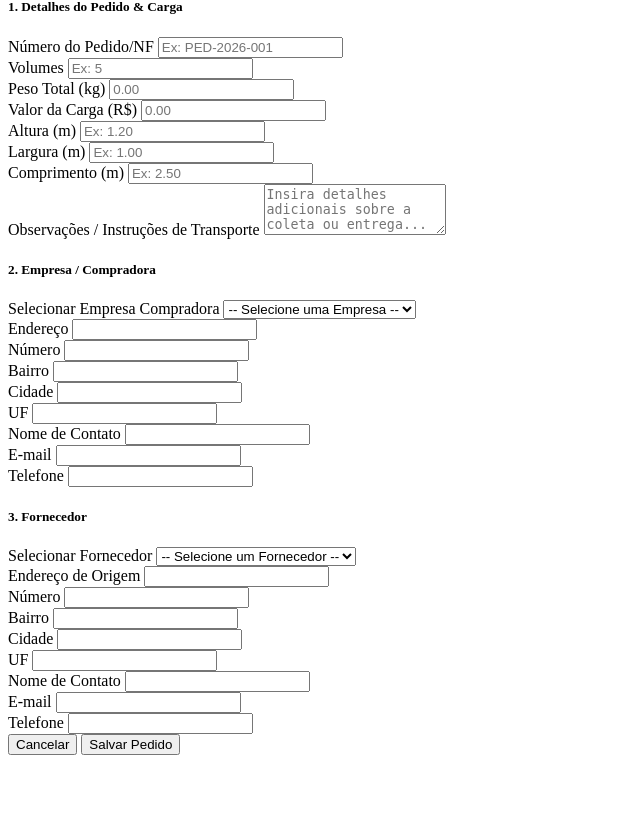
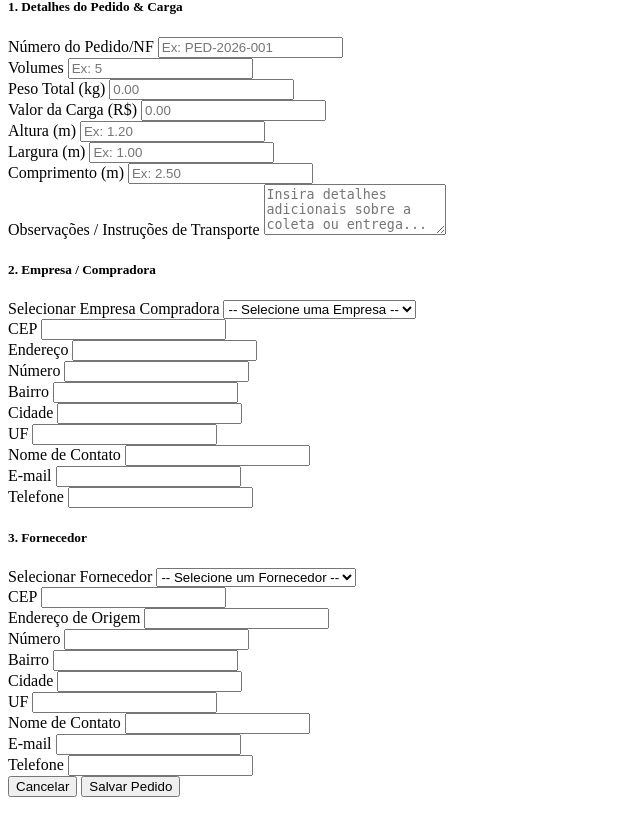
Before and after one commit to anderferreira300480/gestor_fretes, a Flask app: template app/templates/pedidos/novo.html in a window 1280 px wide. Shown: the part 49-862 px from the top of the page, without its empty margins (0-640 px from the left). Before the commit the page ends 804 px from the top, so only its background shows below. Run offline with Flask 3, Linux system fonts and the light colour scheme; the template is opened without the code that fills it, so the values that code supplies are empty.

Commit message:
Ajustes no formulário de pedidos

```diff
--- a/app/models.py
+++ b/app/models.py
@@ -1,4 +1,3 @@
-# app/models.py
 from app.database import db
 from datetime import datetime
 
@@ -7,6 +6,7 @@ class Empresa(db.Model):
     id = db.Column(db.Integer, primary_key=True)
     razao_social = db.Column(db.String(150), nullable=False)
     cnpj = db.Column(db.String(20), nullable=False)
+    cep = db.Column(db.String(10))  # Campo de CEP adicionado
     endereco = db.Column(db.String(200))
     numero = db.Column(db.String(20))
     bairro = db.Column(db.String(100))
@@ -23,6 +23,7 @@ class Transportadora(db.Model):
     id = db.Column(db.Integer, primary_key=True)
     razao_social = db.Column(db.String(150), nullable=False)
     cnpj = db.Column(db.String(20), nullable=False)
+    cep = db.Column(db.String(10))  # Campo de CEP adicionado
     endereco = db.Column(db.String(200))
     numero = db.Column(db.String(20))
     bairro = db.Column(db.String(100))
@@ -37,6 +38,7 @@ class Fornecedor(db.Model):
     id = db.Column(db.Integer, primary_key=True)
     razao_social = db.Column(db.String(150), nullable=False)
     cnpj = db.Column(db.String(20), nullable=False)
+    cep = db.Column(db.String(10))  # Campo de CEP adicionado
     endereco = db.Column(db.String(200))
     numero = db.Column(db.String(20))
     bairro = db.Column(db.String(100))
@@ -72,5 +74,5 @@ class CotacaoFrete(db.Model):
     transportadora_id = db.Column(db.Integer, db.ForeignKey('transportadoras.id'), nullable=True)
     transportadora = db.relationship('Transportadora', backref='cotacoes', lazy=True)
 
-# Alias de compatibilidade (para evitar erros se algum arquivo ainda utilizar 'Cotacao')
+# Alias de compatibilidade
 Cotacao = CotacaoFrete
--- a/app/routes/cadastros.py
+++ b/app/routes/cadastros.py
@@ -1,4 +1,3 @@
-# app/routes/cadastros.py
 import re
 from flask import Blueprint, render_template, request, jsonify
 from app.database import db
@@ -45,6 +44,7 @@ def empresas():
             nova_empresa = Empresa(
                 razao_social=request.form.get('razao_social'),
                 cnpj=cnpj_limpo,
+                cep=apenas_numeros(request.form.get('cep')),
                 endereco=request.form.get('endereco'),
                 numero=request.form.get('numero'),
                 bairro=request.form.get('bairro'),
@@ -79,6 +79,7 @@ def transportadoras():
             nova_transp = Transportadora(
                 razao_social=request.form.get('razao_social'),
                 cnpj=cnpj_limpo,
+                cep=apenas_numeros(request.form.get('cep')),
                 endereco=request.form.get('endereco'),
                 numero=request.form.get('numero'),
                 bairro=request.form.get('bairro'),
@@ -113,6 +114,7 @@ def fornecedores():
             novo_forn = Fornecedor(
                 razao_social=request.form.get('razao_social'),
                 cnpj=cnpj_limpo,
+                cep=apenas_numeros(request.form.get('cep')),
                 endereco=request.form.get('endereco'),
                 numero=request.form.get('numero'),
                 bairro=request.form.get('bairro'),
--- a/app/routes/pedidos.py
+++ b/app/routes/pedidos.py
@@ -12,6 +12,7 @@ def obter_empresa(empresa_id):
         return jsonify({'erro': 'Empresa não encontrada'}), 404
 
     return jsonify({
+        'cep': empresa.cep or '',
         'endereco': empresa.endereco or '',
         'numero': empresa.numero or '',
         'bairro': empresa.bairro or '',
@@ -27,9 +28,10 @@ def obter_empresa(empresa_id):
 def obter_fornecedor(fornecedor_id):
     fornecedor = Fornecedor.query.get(fornecedor_id)
     if not fornecedor:
-        return jsonify({'erro': 'Fornecedor não encontrado'}), 404
+        return jsonify({'erro': 'Fornecedor não encontrada'}), 404
 
     return jsonify({
+        'cep': fornecedor.cep or '',
         'endereco': fornecedor.endereco or '',
         'numero': fornecedor.numero or '',
         'bairro': fornecedor.bairro or '',
--- a/app/templates/pedidos/novo.html
+++ b/app/templates/pedidos/novo.html
@@ -66,11 +66,15 @@
                         </select>
                     </div>
 
+                    <div class="col-md-3">
+                        <label for="emp_cep" class="form-label">CEP</label>
+                        <input type="text" class="form-control" id="emp_cep" name="emp_cep">
+                    </div>
                     <div class="col-md-6">
                         <label for="emp_endereco" class="form-label">Endereço</label>
                         <input type="text" class="form-control" id="emp_endereco" name="emp_endereco">
                     </div>
-                    <div class="col-md-2">
+                    <div class="col-md-3">
                         <label for="emp_numero" class="form-label">Número</label>
                         <input type="text" class="form-control" id="emp_numero" name="emp_numero">
                     </div>
@@ -78,11 +82,11 @@
                         <label for="emp_bairro" class="form-label">Bairro</label>
                         <input type="text" class="form-control" id="emp_bairro" name="emp_bairro">
                     </div>
-                    <div class="col-md-8">
+                    <div class="col-md-5">
                         <label for="emp_cidade" class="form-label">Cidade</label>
                         <input type="text" class="form-control" id="emp_cidade" name="emp_cidade">
                     </div>
-                    <div class="col-md-4">
+                    <div class="col-md-3">
                         <label for="emp_estado" class="form-label">UF</label>
                         <input type="text" class="form-control" id="emp_estado" name="emp_estado" maxlength="2">
                     </div>
@@ -119,11 +123,15 @@
                         </select>
                     </div>
 
+                    <div class="col-md-3">
+                        <label for="forn_cep" class="form-label">CEP</label>
+                        <input type="text" class="form-control" id="forn_cep" name="forn_cep">
+                    </div>
                     <div class="col-md-6">
                         <label for="forn_endereco" class="form-label">Endereço de Origem</label>
                         <input type="text" class="form-control" id="forn_endereco" name="forn_endereco">
                     </div>
-                    <div class="col-md-2">
+                    <div class="col-md-3">
                         <label for="forn_numero" class="form-label">Número</label>
                         <input type="text" class="form-control" id="forn_numero" name="forn_numero">
                     </div>
@@ -131,11 +139,11 @@
                         <label for="forn_bairro" class="form-label">Bairro</label>
                         <input type="text" class="form-control" id="forn_bairro" name="forn_bairro">
                     </div>
-                    <div class="col-md-8">
+                    <div class="col-md-5">
                         <label for="forn_cidade" class="form-label">Cidade</label>
                         <input type="text" class="form-control" id="forn_cidade" name="forn_cidade">
                     </div>
-                    <div class="col-md-4">
+                    <div class="col-md-3">
                         <label for="forn_estado" class="form-label">UF</label>
                         <input type="text" class="form-control" id="forn_estado" name="forn_estado" maxlength="2">
                     </div>
@@ -190,7 +198,8 @@
             selectEmpresa.addEventListener('change', function() {
                 const empresaId = this.value;
 
-                // Limpa os campos de endereço
+                // Limpa estritamente os campos de endereço da empresa
+                document.getElementById('emp_cep').value = '';
                 document.getElementById('emp_endereco').value = '';
                 document.getElementById('emp_numero').value = '';
                 document.getElementById('emp_bairro').value = '';
@@ -203,15 +212,13 @@
                     .then(res => res.json())
                     .then(data => {
                         if (data.erro) return;
-                        // Preenche APENAS os dados de endereço da Empresa
+                        // Preenche os dados direcionando estritamente para o prefixo emp_
+                        document.getElementById('emp_cep').value = data.cep || '';
                         document.getElementById('emp_endereco').value = data.endereco || '';
                         document.getElementById('emp_numero').value = data.numero || '';
                         document.getElementById('emp_bairro').value = data.bairro || '';
                         document.getElementById('emp_cidade').value = data.cidade || '';
                         document.getElementById('emp_estado').value = data.estado || '';
-
-                        // Nota: Nome de Contato, E-mail e Telefone da empresa NÃO são preenchidos
-                        // para permitirem digitação manual.
                     })
                     .catch(err => console.error('Erro ao buscar empresa:', err));
             });
@@ -223,6 +230,8 @@
             selectFornecedor.addEventListener('change', function() {
                 const fornecedorId = this.value;
 
+                // Limpa estritamente os campos do fornecedor
+                document.getElementById('forn_cep').value = '';
                 document.getElementById('forn_endereco').value = '';
                 document.getElementById('forn_numero').value = '';
                 document.getElementById('forn_bairro').value = '';
@@ -238,6 +247,8 @@
                     .then(res => res.json())
                     .then(data => {
                         if (data.erro) return;
+                        // Preenche os dados direcionando estritamente para o prefixo forn_
+                        document.getElementById('forn_cep').value = data.cep || '';
                         document.getElementById('forn_endereco').value = data.endereco || '';
                         document.getElementById('forn_numero').value = data.numero || '';
                         document.getElementById('forn_bairro').value = data.bairro || '';
```
Also changed, not shown: app/templates/cadastros/empresas.html (+9 -4 lines), app/templates/cadastros/fornecedores.html (+9 -4 lines), app/templates/cadastros/transportadoras.html (+9 -4 lines).
